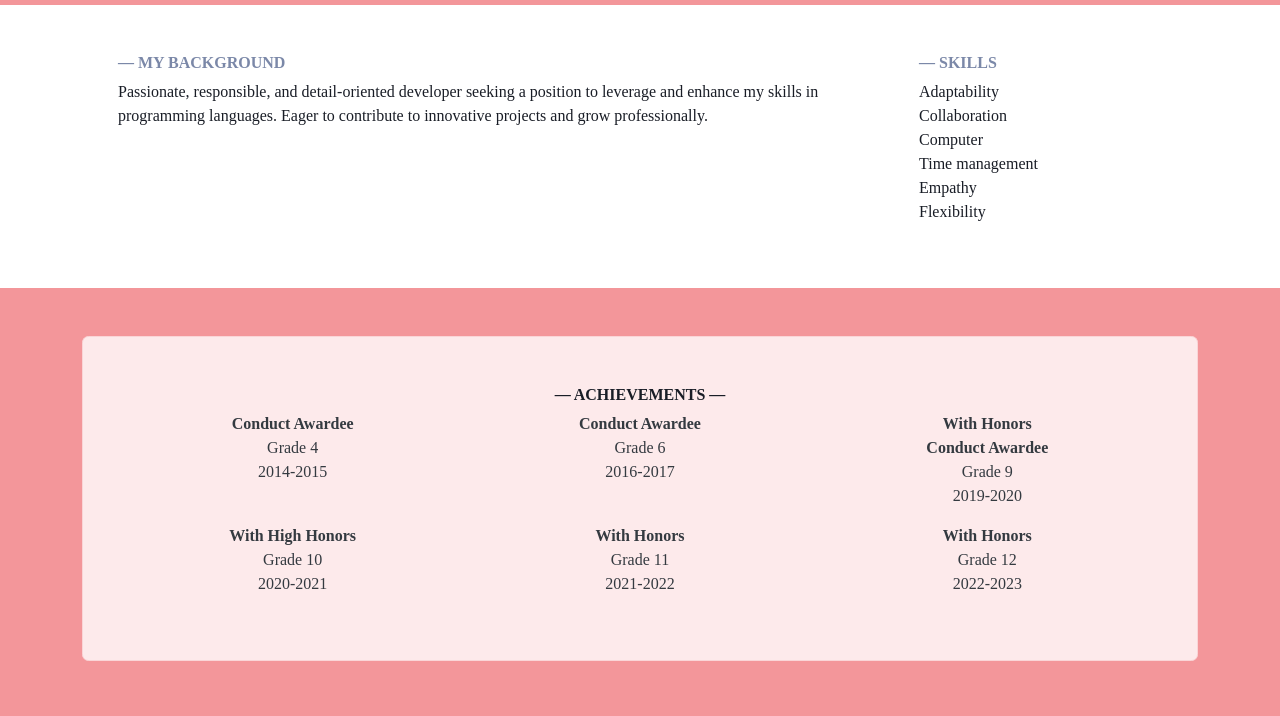
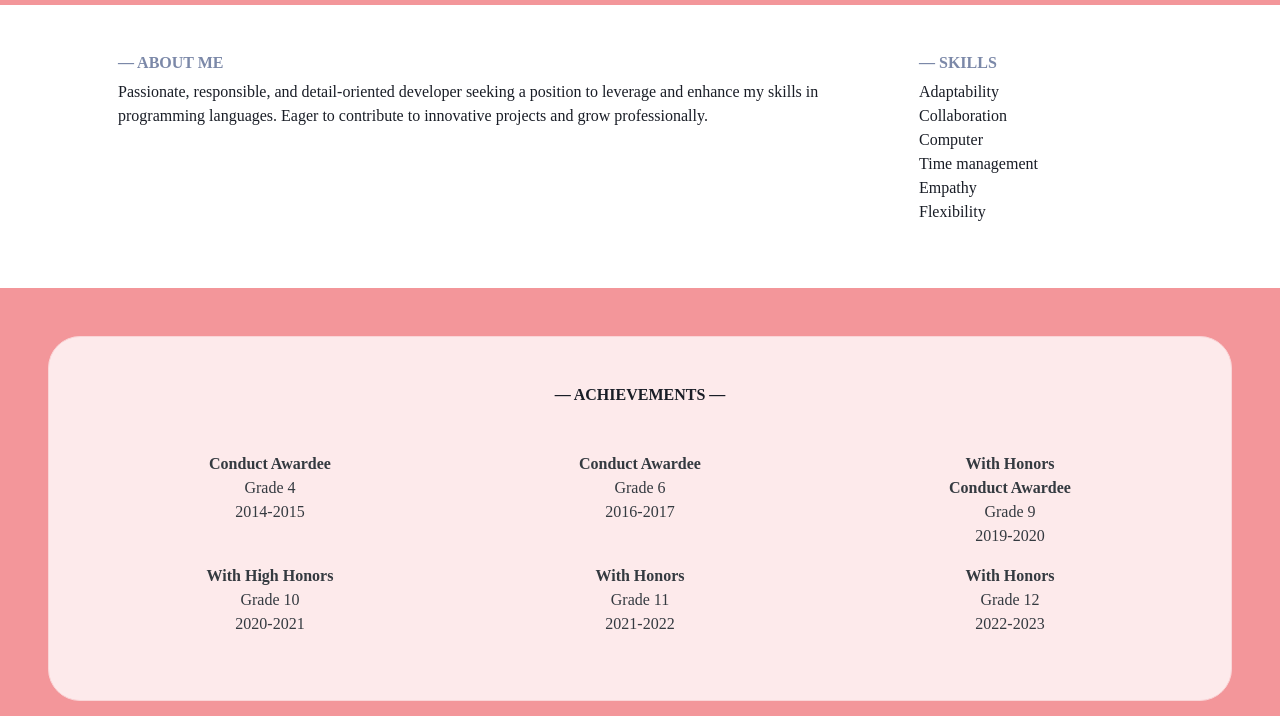
Before and after one commit to R-Shaira/portfolio.github.io, a plain HTML site: page aboutme.html in a window 1280 px wide. Shown: the part 84-800 px from the top of the page. Drawn offline with nearby package versions, Linux system fonts and the light colour scheme.

Commit message:
Update aboutme.html

```diff
--- a/aboutme.html
+++ b/aboutme.html
@@ -42,14 +42,14 @@
         <section class="container p-5">
             <div class="row">
                 <div class="col-9 pe-5">
-                    <div class="text-box layout-element__component layout-element__component--GridTextBox" style="--36f106d3: break-spaces; --0706d955: break-spaces;">
-                        <h6 style="color: rgb(25, 29, 38)"><span style="color: rgb(123, 136, 168); text-transform: uppercase"><strong>― My background</strong></span></h6>
+                    <div>
+                        <h6 style="color: rgb(25, 29, 38)"><span style="color: rgb(123, 136, 168); text-transform: uppercase"><strong>― About Me</strong></span></h6>
                         <p class="body-large" style="color: rgb(25, 29, 38)"><span style="color: rgb(25, 29, 38)">Passionate, responsible, and detail-oriented developer seeking a position to leverage and enhance my skills in programming languages. Eager to contribute to innovative projects and grow professionally.
                         </span></p>
                     </div>
                 </div>
                 <div class="col-3">
-                    <div class="text-box layout-element__component layout-element__component--GridTextBox" id="joQUILnQq" data-qa="gridtextbox:joquilnqq" style="--36f106d3: break-spaces; --0706d955: break-spaces;">
+                    <div style="--36f106d3: break-spaces; --0706d955: break-spaces;">
                         <h6 style="color: rgb(25, 29, 38)"><span style="color: rgb(123, 136, 168); text-transform: uppercase"><strong>― Skills</strong></span></h6>
                         <p class="body-large" style="color: rgb(25, 29, 38)"><span style="color: rgb(25, 29, 38)">Adaptability<br>Collaboration<br>Computer<br>Time management<br>Empathy<br>Flexibility</span></p>
                     </div>
@@ -60,9 +60,8 @@
 
     <!--ACHIEVEMENTS-->
         <section class="container-fluid bg-secondary p-5">
-            <div class="container">
-                <div class="alert alert-secondary text-center p-5 text-dark">
-                    <h6 style="color: rgb(25, 29, 38)"><span style="text-transform: uppercase"><strong>— Achievements —</strong></span></h6>
+            <div class="alert alert-secondary text-center p-5 text-dark rounded-5">
+                <h6 class="mb-5" style="color: rgb(25, 29, 38)"><span style="text-transform: uppercase"><strong>— Achievements —</strong></span></h6>
                 <div class="row">
                     <div class="col-sm">
                         <strong>Conduct Awardee</strong>
@@ -89,7 +88,6 @@
                     <div class="col-sm">
                         <strong>With Honors</strong>
                         <p>Grade 12 <br> 2022-2023</p>
-                        </div>
                     </div>
                 </div>
             </div>
```
Lines whose indentation alone changed are shown as unchanged.
